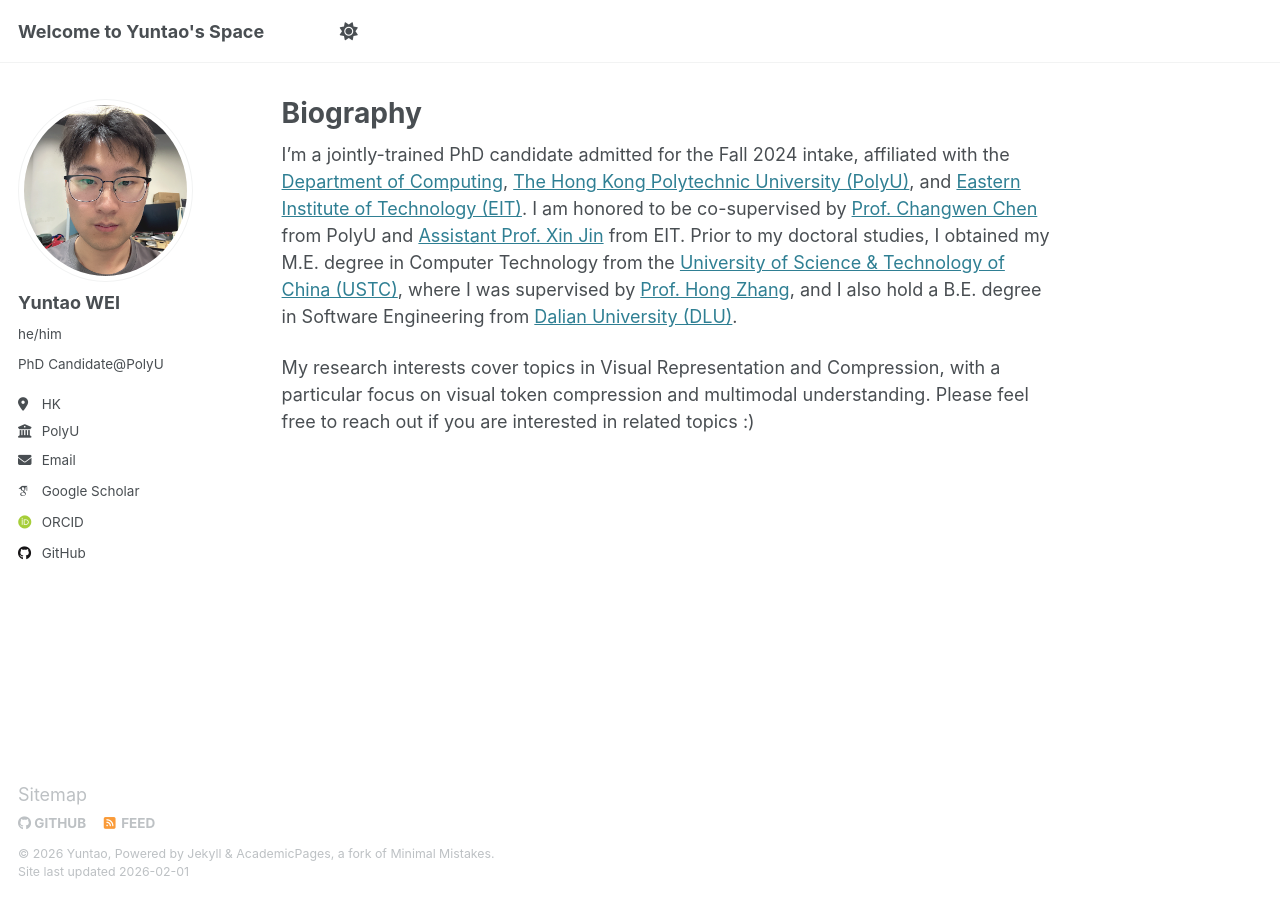
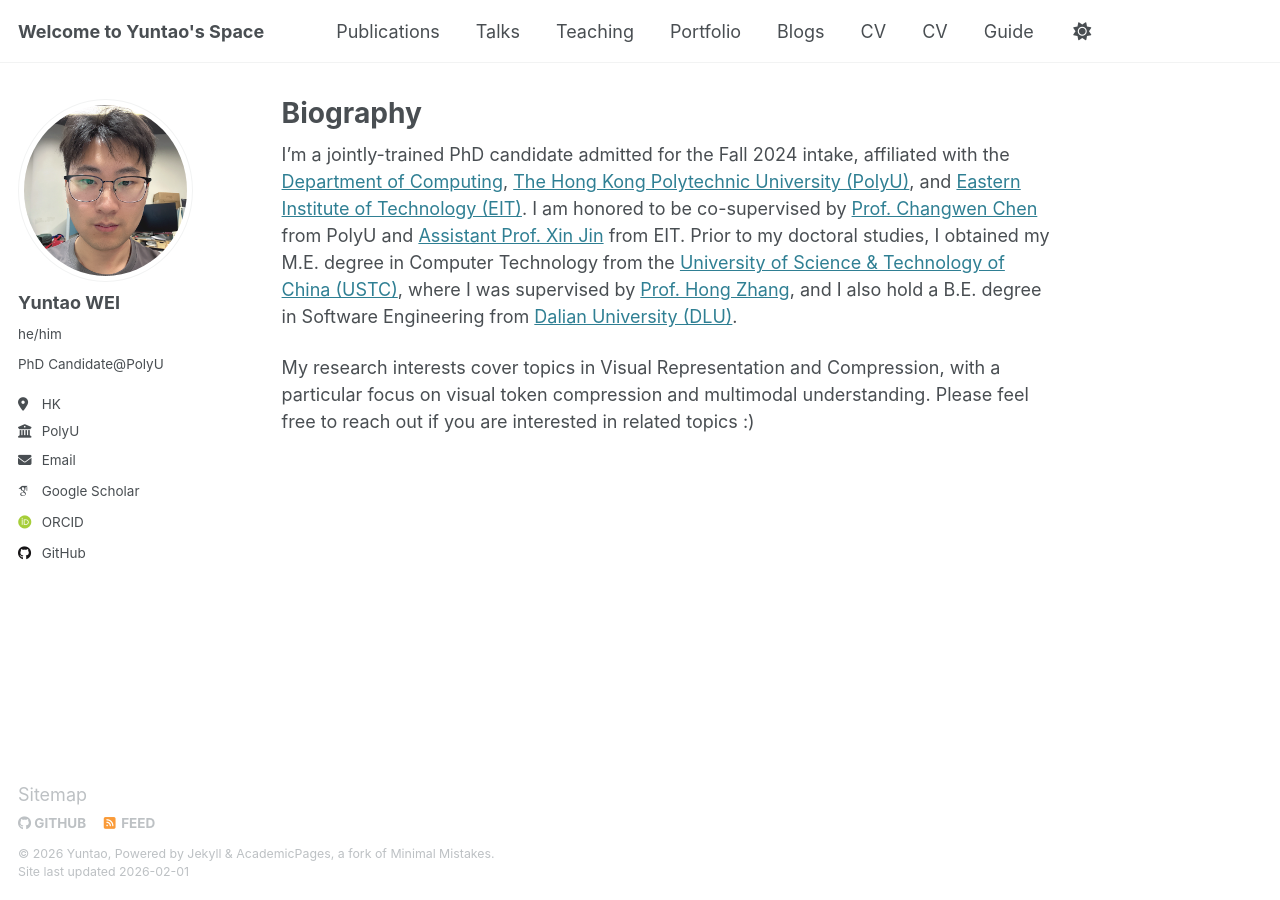
Before and after one commit to yuntao229/yuntao229.github.io, a Jekyll site: the page built from _pages/about.md, in a window 1280 px wide. Built offline with Jekyll 4.4.1, drawn with Linux system fonts in a browser that asks for light colours; some web fonts are replaced; some of the changed lines change nothing that is shown.

Commit message:
Activate navigation links for various sections
Uncommented navigation items to make them active links.

```diff
--- a/_data/navigation.yml
+++ b/_data/navigation.yml
@@ -8,26 +8,26 @@
 #      Markdown formatted page while the second is generated using JSON.
 
 main:
-  # - title: "Publications"
-    # url: /publications/
+  - title: "Publications"
+    url: /publications/
 
-  # - title: "Talks"
-  #   url: /talks/
+  - title: "Talks"
+    url: /talks/
 
-  # - title: "Teaching"
-  #   url: /teaching/
+  - title: "Teaching"
+    url: /teaching/
 
-  # - title: "Portfolio"
-  #   url: /portfolio/
+  - title: "Portfolio"
+    url: /portfolio/
 
-  # - title: "Blog Posts"
-  #   url: /year-archive/
+  - title: "Blogs"
+    url: /year-archive/
 
-  # - title: "CV"
-  #   url: /cv/
+  - title: "CV"
+    url: /cv/
 
-  # - title: "CV"
-  #   url: /cv-json/
+  - title: "CV"
+    url: /cv-json/
 
-  # - title: "Guide"
-  #   url: /markdown/
+  - title: "Guide"
+    url: /markdown/
```
